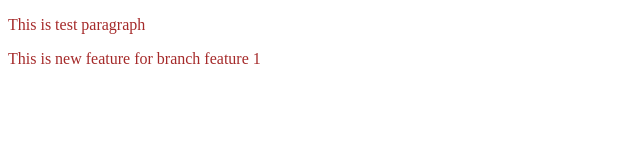
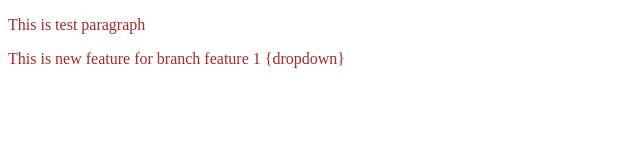
Before and after one commit to vaibhavnsc/localrepo, a plain HTML site: page index.html in a window 1280 px wide. Shown: the full height of the page, 0-640 px from the left. Drawn offline with Linux system fonts and the light colour scheme.

Commit message:
Add dropdown in feature1  branch

```diff
--- a/index.html
+++ b/index.html
@@ -8,6 +8,6 @@
 </head>
 <body>
     <p>This is test paragraph</p>
-    <p>This is new feature for branch feature 1</p>
+    <p>This is new feature for branch feature 1 {dropdown}</p>
 </body>
 </html>
```
